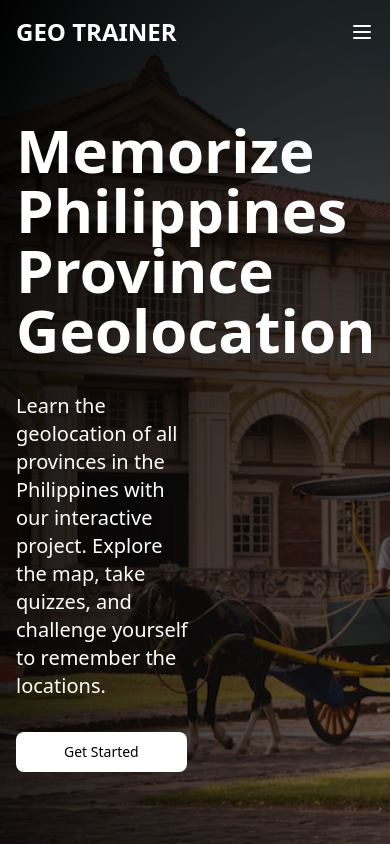
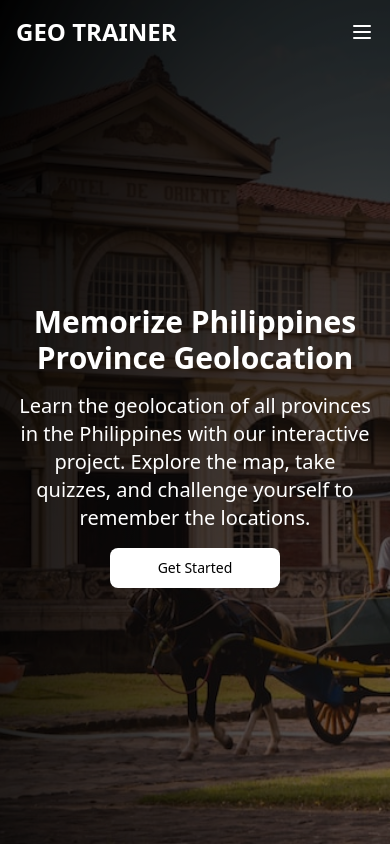
Before and after one commit to Sanjero20/geo-trainer, a Next.js app: page / in a window 390 px wide. Built offline with nearby package versions, Linux system fonts and the light colour scheme.

Commit message:
Adjust text size on mobile screen

```diff
--- a/src/app/(home)/page.tsx
+++ b/src/app/(home)/page.tsx
@@ -10,12 +10,12 @@
 
       {/* Main Content */}
       <main className="flex h-full flex-col justify-center text-white">
-        <div className="flex w-1/2 flex-col gap-8">
-          <h1 className="text-6xl font-bold">
+        <div className="flex flex-col items-center gap-4 sm:w-1/2 sm:items-start">
+          <h1 className="text-center text-3xl font-bold sm:text-start sm:text-6xl">
             Memorize Philippines Province Geolocation
           </h1>
 
-          <p className="text-xl">
+          <p className="text-center text-xl sm:text-start">
             Learn the geolocation of all provinces in the Philippines with our
             interactive project. Explore the map, take quizzes, and challenge
             yourself to remember the locations.
```
